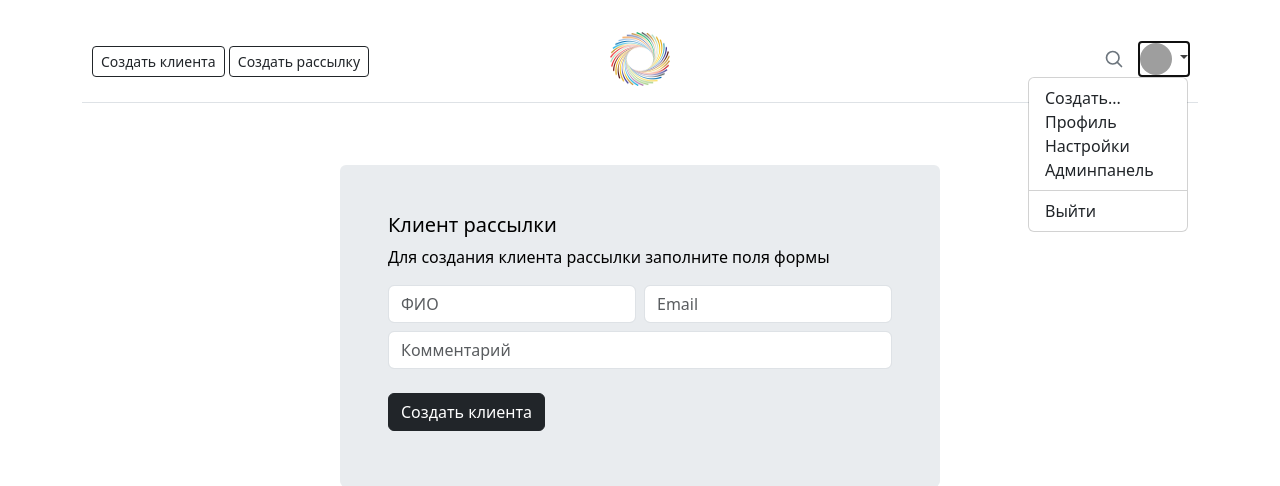
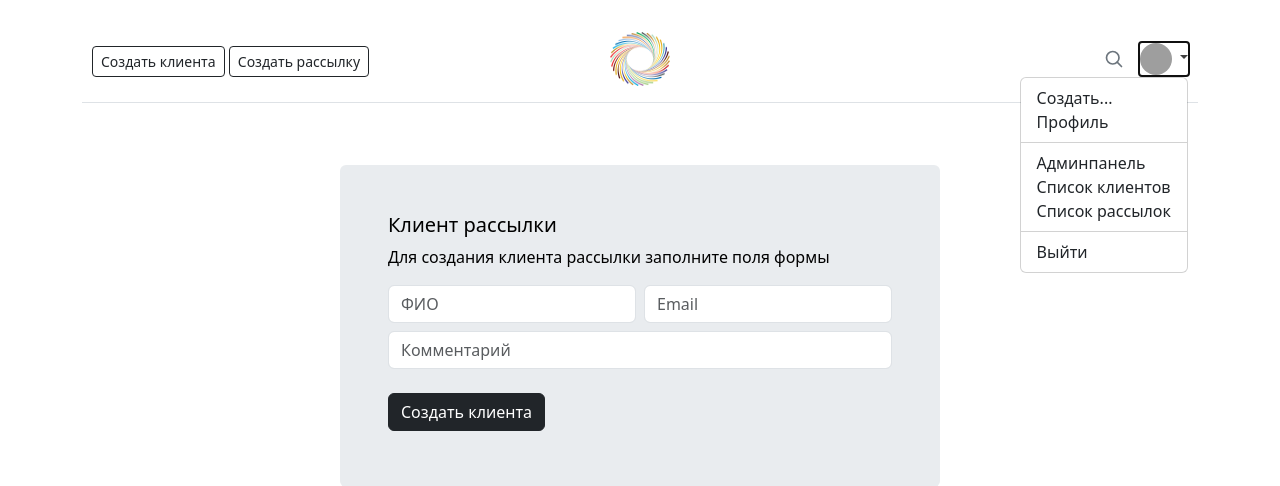
Before and after one commit to aukhadieva/mailings_service, a Django app: page /mailing/ in a window 1280 px wide, after a click that opens the changed part. Shown: the top 486 px of the page. Run offline with Django 5.2, Linux system fonts and the light colour scheme; the visitor is signed in with stand-in values (Sample User, id 1); some libraries are stand-ins or nearby versions; grey boxes are pictures that could not be loaded.

Commit message:
Update inc_main_menu.html

```diff
--- a/main/templates/main/includes/inc_main_menu.html
+++ b/main/templates/main/includes/inc_main_menu.html
@@ -4,11 +4,13 @@
     <header class="border-bottom lh-1 py-3">
         <div class="row flex-nowrap justify-content-between align-items-center">
             <div class="col-4 pt-1">
+                {% if user.is_authenticated %}
                 {% if user.is_superuser or user.is_staff %}
                 <a class="btn btn-sm btn-outline-dark" href="{% url 'mailing:create_client' %}">Создать клиента</a>
                 <a class="btn btn-sm btn-outline-dark" href="#">Создать рассылку</a>
                 {% else %}
                 <a class="btn btn-sm btn-outline-dark" href="#">Создать пост</a>
+                {% endif %}
                 {% endif %}
             </div>
             <div class="col-4 text-center">
@@ -33,9 +35,13 @@
                     <ul class="dropdown-menu text-small" style="">
                         <li><a class="dropdown-item" href="#">Создать...</a></li>
                         <li><a class="dropdown-item" href="{% url 'users:profile' %}">Профиль</a></li>
-                        <li><a class="dropdown-item" href="#">Настройки</a></li>
                         {% if user.is_superuser or user.is_staff %}
+                        <li>
+                            <hr class="dropdown-divider">
+                        </li>
                         <li><a class="dropdown-item" href="{% url 'admin:index' %}">Админпанель</a></li>
+                        <li><a class="dropdown-item" href="{% url 'mailing:client_list' %}">Список клиентов</a></li>
+                        <li><a class="dropdown-item" href="#">Список рассылок</a></li>
                         {% endif %}
                         <li>
                             <hr class="dropdown-divider">
```
